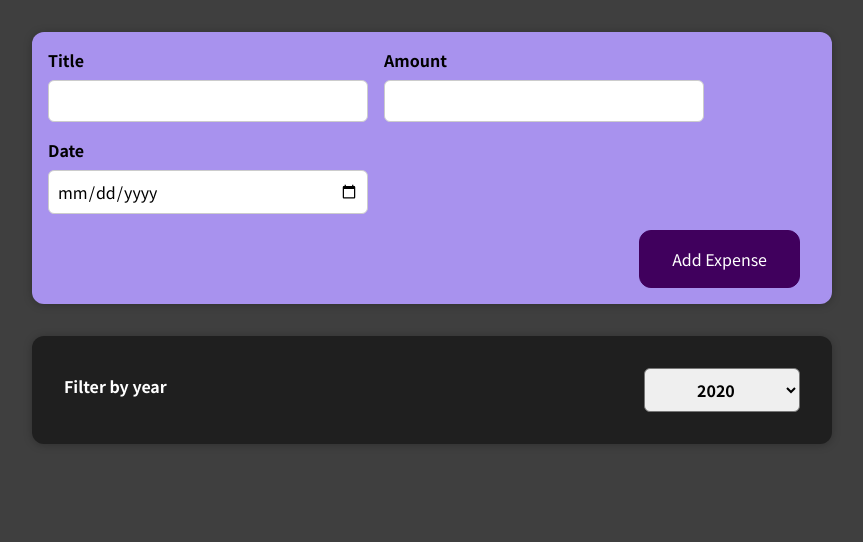
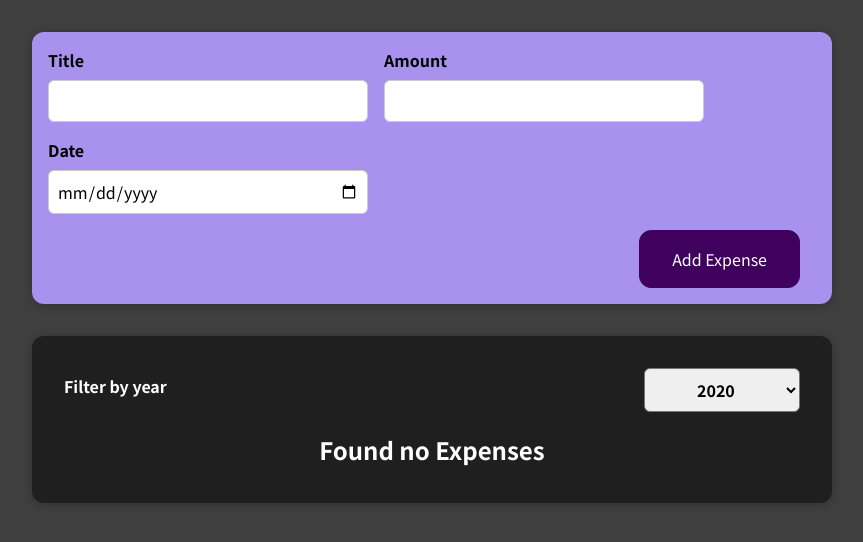
Before and after one commit to aakash-dhamaniya/react-advance, a React (Create React App) app in the folder expenses/: page / in a window 1280 px wide. Shown: the top 542 px of the page, without its empty margins (208-1071 px from the left). Built offline with nearby package versions, Linux system fonts and the light colour scheme.

Commit message:
added no expense foundwhen there is no expense

```diff
--- a/expenses/src/components/Expenses/ExpenseItem.js
+++ b/expenses/src/components/Expenses/ExpenseItem.js
@@ -9,6 +9,7 @@ const ExpenseItem = (props) => {
     setAmount("100$");
   };
   return (
+    <li>
       <Card className="expense-item">
         <ExpenseDate date={props.date} />
         <div className="expense-item_description">
@@ -20,6 +21,7 @@ const ExpenseItem = (props) => {
           </div>
         </div>
       </Card>
+    </li>
   );
 };
 export default ExpenseItem;
--- a/expenses/src/components/Expenses/Expenses.js
+++ b/expenses/src/components/Expenses/Expenses.js
@@ -1,8 +1,8 @@
 import Card from "../UI/Card";
 import React, { useState } from "react";
 import ExpensesFilter from "./ExpensesFilter";
-import ExpenseItem from "./ExpenseItem";
 import "./Expenses.css";
+import ExpensesList from "./ExpensesList";
 const Expenses = (props) => {
   const [filterYear, setFilterYear] = useState("2020");
   const filterChangeHandle = (selectedYear) => {
@@ -12,23 +12,14 @@ const Expenses = (props) => {
   const filteredExpenses = props.items.filter((expense) => {
     return expense.date.getFullYear().toString() === filterYear;
   });
+
   return (
     <Card className="expenses">
       <ExpensesFilter
         selected={filterYear}
         onChangeHandler={filterChangeHandle}
       />
-      {filteredExpenses.map((item) => {
-        return (
-          <ExpenseItem
-            title={item.title}
-            amount={item.amount}
-            date={item.date}
-            location={item.LocationOfExpenditure}
-            key={item.id}
-          ></ExpenseItem>
-        );
-      })}
+      <ExpensesList items={filteredExpenses} />
     </Card>
   );
 };
--- /dev/null
+++ b/expenses/src/components/Expenses/ExpensesList.css
@@ -0,0 +1,8 @@
+.expenses-list {
+  list-style: none;
+  padding: 0;
+}
+.expenses-list_fallback {
+  color: white;
+  text-align: center;
+}
--- /dev/null
+++ b/expenses/src/components/Expenses/ExpensesList.js
@@ -0,0 +1,22 @@
+import React from "react";
+import ExpenseItem from "./ExpenseItem";
+import "./ExpensesList.css";
+const ExpensesList = (props) => {
+  if (props.items.length === 0) {
+    return <h2 className="expenses-list_fallback">Found no Expenses</h2>;
+  }
+  return (
+    <ul className="expenses-list">
+      {props.items.map((expense) => (
+        <ExpenseItem
+          title={expense.title}
+          amount={expense.amount}
+          date={expense.date}
+          location={expense.LocationOfExpenditure}
+          key={expense.id}
+        />
+      ))}
+    </ul>
+  );
+};
+export default ExpensesList;
```
Lines whose indentation alone changed are shown as unchanged.
